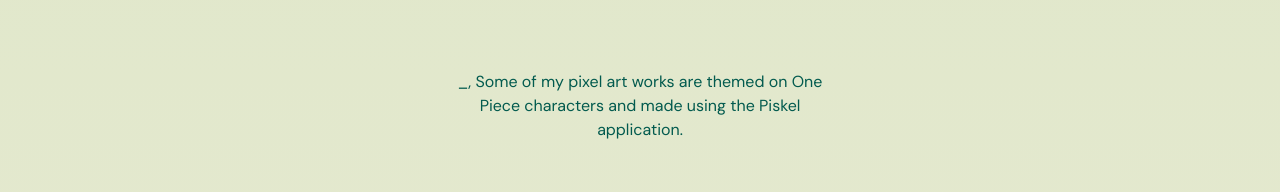
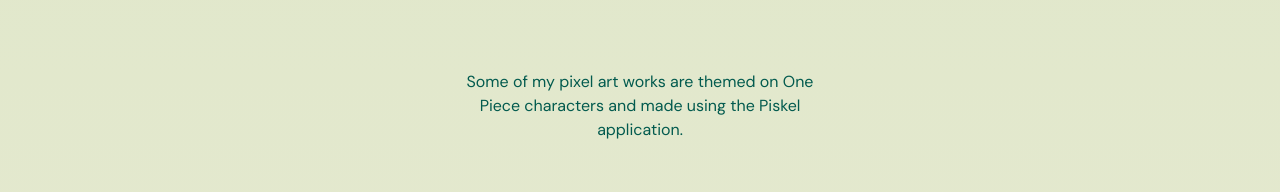
Before and after one commit to HansCode20/Portofolio-Project, a React (Vite) app: page /pixelart in a window 1280 px wide. Shown: the part 274-466 px from the top of the page. Built offline with nearby package versions, Linux system fonts and the light colour scheme.

Commit message:
Delete Text

```diff
--- a/src/Pages/PixelArt.jsx
+++ b/src/Pages/PixelArt.jsx
@@ -20,7 +20,7 @@
                  Pixel Art
             </h1>
             <h4 className="container mx-auto text-center w-96 text-[#025a4e]">
-            _,   Some of my pixel art works are themed on One Piece characters and made using the Piskel application.
+                Some of my pixel art works are themed on One Piece characters and made using the Piskel application.
             </h4>
         </div>
 
```
